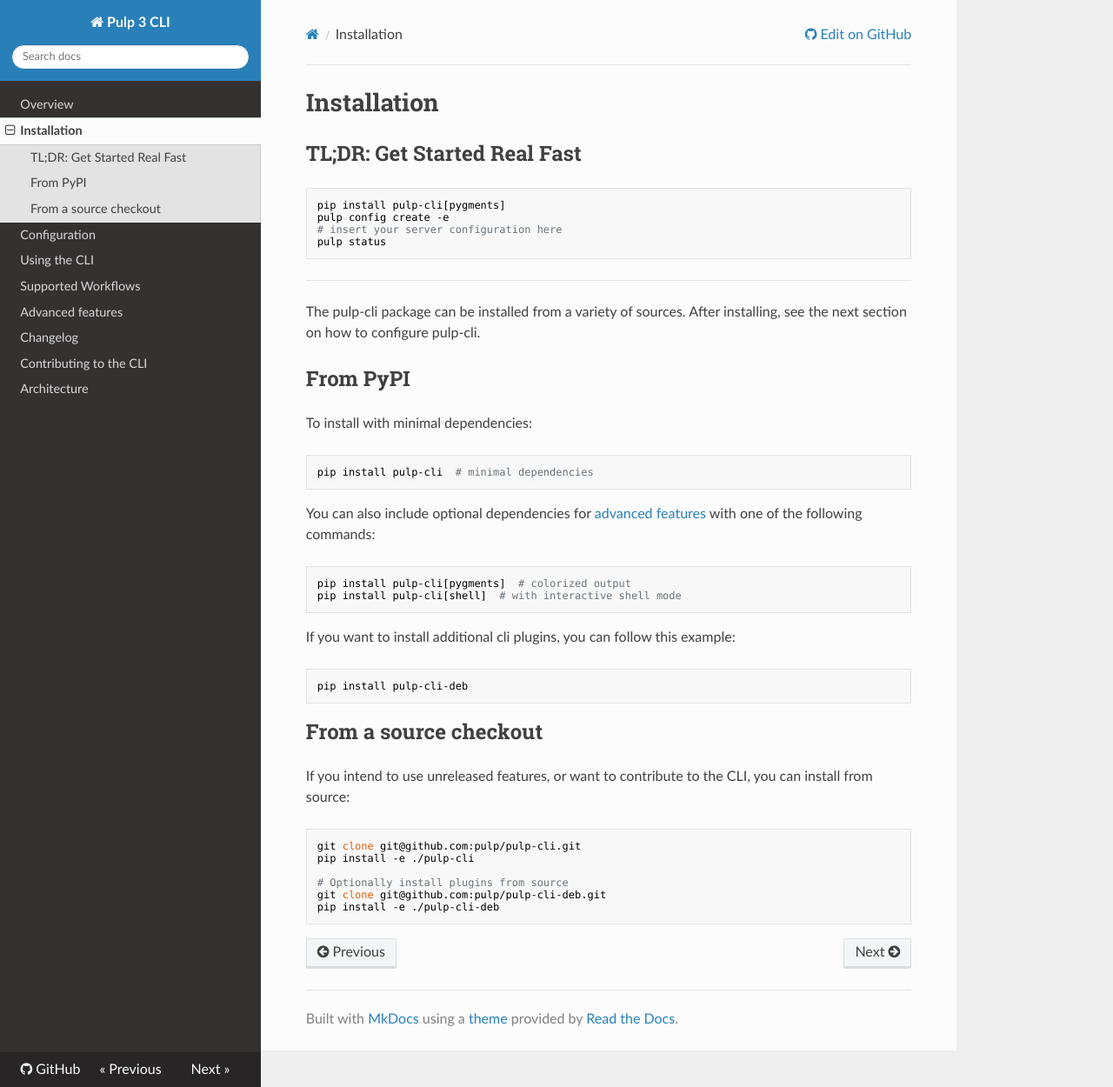
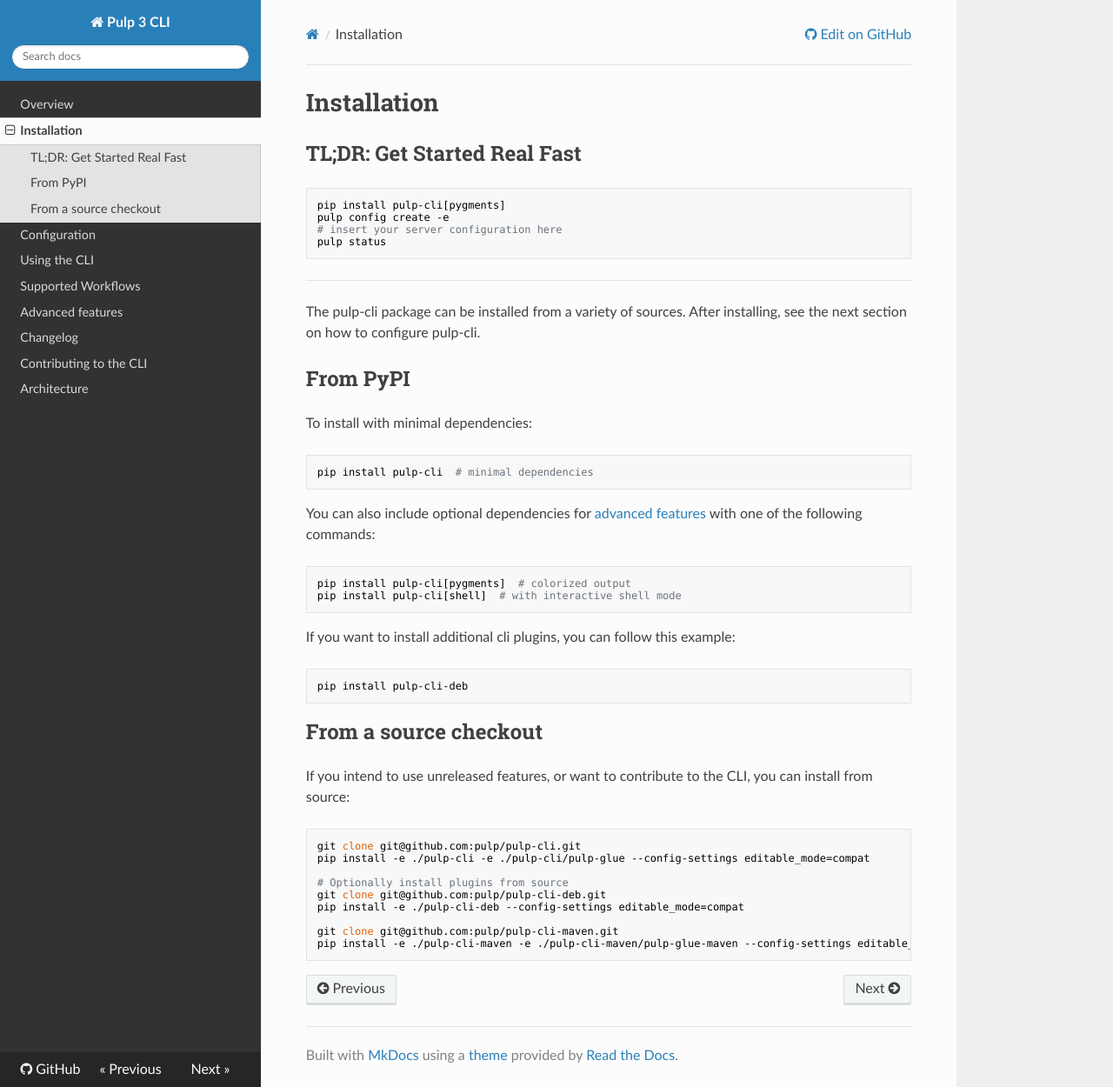
Before and after one commit to pulp/pulp-cli, an MkDocs documentation site: the page built from docs/installation.md, in a window 1280 px wide and 1250 px high. Shown: the whole window at 87% size. Built offline with MkDocs 1.6.1, drawn with Linux system fonts in a browser that asks for light colours; nearby versions of some CDN libraries.

Commit message:
Update docs for glue installation, mention maven
fixes #654
fixes #656

````diff
--- a/docs/installation.md
+++ b/docs/installation.md
@@ -37,9 +37,12 @@
 If you intend to use unreleased features, or want to contribute to the CLI, you can install from source:
 ```bash
 git clone git@github.com:pulp/pulp-cli.git
-pip install -e ./pulp-cli
+pip install -e ./pulp-cli -e ./pulp-cli/pulp-glue --config-settings editable_mode=compat
 
 # Optionally install plugins from source
 git clone git@github.com:pulp/pulp-cli-deb.git
-pip install -e ./pulp-cli-deb
+pip install -e ./pulp-cli-deb --config-settings editable_mode=compat
+
+git clone git@github.com:pulp/pulp-cli-maven.git
+pip install -e ./pulp-cli-maven -e ./pulp-cli-maven/pulp-glue-maven --config-settings editable_mode=compat
 ```
````
Also changed, not shown: docs/index.md (+1 -0 lines), 2 other files.
